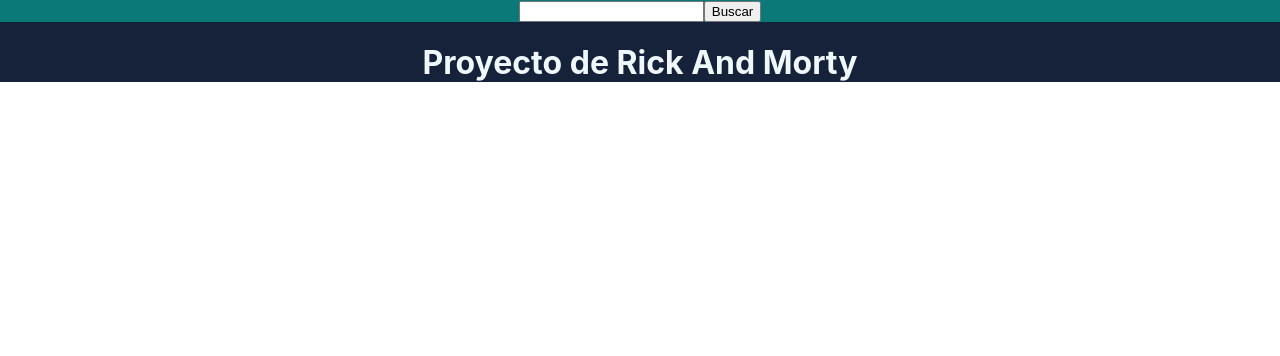
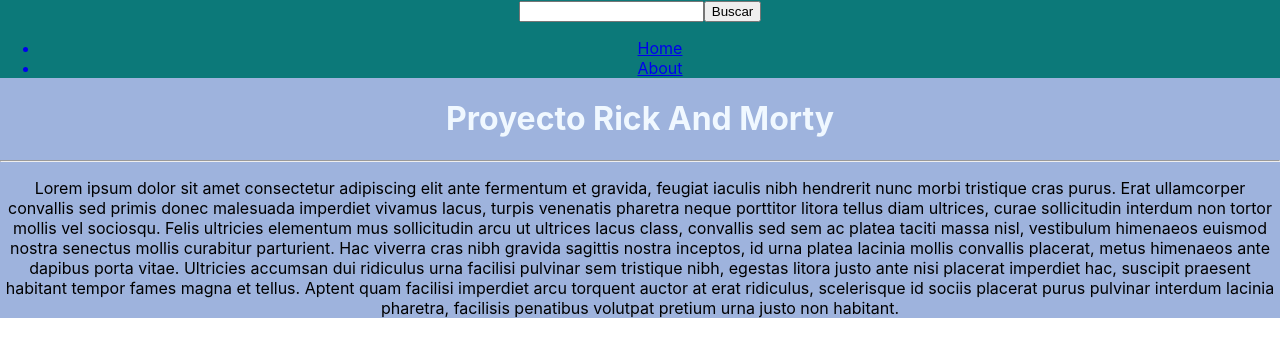
Before and after one commit to Lautaro261/rick-and-morty, a React (Create React App) app: page /about in a window 1280 px wide. Shown: the top 356 px of the page. Built offline with nearby package versions, Linux system fonts and the light colour scheme.

Commit message:
va tomando forma el proyecto

```diff
--- a/package.json
+++ b/package.json
@@ -8,6 +8,7 @@
     "@testing-library/user-event": "^13.5.0",
     "react": "^18.2.0",
     "react-dom": "^18.2.0",
+    "react-router-dom": "^6.9.0",
     "react-scripts": "5.0.1",
     "web-vitals": "^2.1.4"
   },
--- a/src/App.js
+++ b/src/App.js
@@ -1,48 +1,70 @@
-import style from './App.module.css'
-import Cards from './components/Cards/Cards.jsx'
-import Navbar from './components/Nav/Nav.jsx';
-import { useState } from 'react';
+import { Route, Routes } from "react-router-dom";
+import { useState } from "react";
+import style from "./App.module.css";
+import Cards from "./components/Cards/Cards.jsx";
+import Navbar from "./components/Nav/Navbar.jsx";
+import About from "./components/About/About.jsx";
+import Detail from "./components/Detail/Detail.jsx";
+
 /* import characters from './data.js'; */
 
+
+
+
+
+
 function App() {
-  const [characters, setCharacters] = useState([])
 
-  const onSearchBar = (character)=>{
-    console.log('SOY ONSEARCHBAR me estoy ejecutando')
+
+  const [characters, setCharacters] = useState([]);
+
+
+
+  const onSearchBar = (character) => {
+    console.log("SOY ONSEARCHBAR me estoy ejecutando");
     fetch(`https://rickandmortyapi.com/api/character/${character}`)
       .then((response) => response.json())
       .then((data) => {
-         if (data.name) {
-          console.log(data)
-            setCharacters((oldChars) => [...oldChars, data]);
-         } else {
-            window.alert('No hay personajes con ese ID');
-         }
+        if (data.name && !characters.find((char) => char.id === data.id)) {
+          console.log(data);
+          setCharacters((oldChars) => [...oldChars, data]);
+        } else {
+          window.alert("No hay personajes con ese ID");
+        }
       });
-  }
+  };
 
-  const onClose =(id)=>{
-    console.log('ONCLOSE me estoy ejecutando')
-    setCharacters(characters.filter((char)=> char.id!==id))
-  }
+
+
+  const onClose = (id) => {
+    console.log("ONCLOSE me estoy ejecutando");
+    setCharacters(characters.filter((char) => char.id !== id));
+  };
+
+
+
+
 
   return (
     <div className={style.App}>
 
-      <Navbar onSearchBar={onSearchBar}/>
-      <h1>Proyecto de Rick And Morty</h1>
 
-      <Cards
-      onClose={onClose}
-      characters={characters}/>
+      <Navbar onSearchBar={onSearchBar} />
+      <Routes>
+        <Route path="/home" element={<Cards onClose={onClose} characters={characters}/>}/>
+        <Route path="/about" element={<About/>}/>
+        <Route path="/detail/:detailId" element={<Detail/>}/>
+      </Routes>
 
       {/* <SearchBar onSearch={(characterId)=>{window.alert(characterId)}} /> */}
       {/* Search  recibe una props con una funcion alert con el id del personaje */}
-
 
 
     </div>
   );
 }
 
+
+
+
 export default App;
--- a/src/App.module.css
+++ b/src/App.module.css
@@ -1,6 +1,6 @@
 .App {
   text-align: center;
-  background-color: #16223a;
+  background-color: #9eb3dd;
 }
 
 h1{
--- /dev/null
+++ b/src/components/About/About.jsx
@@ -0,0 +1,30 @@
+export default function About(){
+
+
+    return(
+        <div>
+             <h1>Proyecto Rick And Morty</h1>
+             <hr/>
+             <p>
+                Lorem ipsum dolor sit amet consectetur adipiscing elit ante fermentum et gravida,
+                feugiat iaculis nibh hendrerit nunc morbi tristique cras purus.
+                Erat ullamcorper convallis sed primis donec malesuada imperdiet vivamus lacus,
+                turpis venenatis pharetra neque porttitor litora tellus diam ultrices,
+                curae sollicitudin interdum non tortor mollis vel sociosqu.
+                Felis ultricies elementum mus sollicitudin arcu ut ultrices lacus class,
+                convallis sed sem ac platea taciti massa nisl, vestibulum himenaeos euismod nostra senectus mollis curabitur parturient.
+                Hac viverra cras nibh gravida sagittis nostra inceptos,
+                id urna platea lacinia mollis convallis placerat,
+                metus himenaeos ante dapibus porta vitae.
+
+                Ultricies accumsan dui ridiculus urna facilisi pulvinar sem tristique nibh,
+                egestas litora justo ante nisi placerat imperdiet hac,
+                suscipit praesent habitant tempor fames magna et tellus.
+                Aptent quam facilisi imperdiet arcu torquent auctor at erat ridiculus,
+                scelerisque id sociis placerat purus pulvinar interdum lacinia pharetra,
+                facilisis penatibus volutpat pretium urna justo non habitant.
+                </p>
+        </div>
+
+    )
+    }
--- a/src/components/Card/Card.jsx
+++ b/src/components/Card/Card.jsx
@@ -1,4 +1,5 @@
-import style from './Card.module.css'
+import style from './Card.module.css';
+import {Link} from "react-router-dom";
 
 export default function Card (props){
 
@@ -6,7 +7,9 @@ export default function Card (props){
     return(
         <div className={style.divPrincipal}>
             <button className={style.botonCruz} onClick={()=> props.onClose(props.id)}>X</button>
-            <p>{props.name}</p>
+            <Link to={`/detail/${props.id}`}>
+              <p>{props.name}</p>
+            </Link>
             <p>{props.species}</p>
             <p>{props.gender}</p>
             <p>{props.id}</p>
--- /dev/null
+++ b/src/components/Detail/Detail.jsx
@@ -0,0 +1,52 @@
+import { useParams } from "react-router-dom";
+import { useState, useEffect } from "react";
+
+export default function Detail(){
+
+    const { detailId } = useParams()
+    const [character, setCharacter] = useState({})
+
+    useEffect(() => {
+        fetch(`https://rickandmortyapi.com/api/character/${detailId}`)
+          .then((response) => response.json())
+          .then((char) => {
+            if (char.name) {
+              setCharacter(char);
+            } else {
+              window.alert("No hay personajes con ese ID");
+            }
+          })
+          .catch((err) => {
+            window.alert("No hay personajes con ese ID");
+          });
+        return setCharacter({});
+      }, [detailId]);
+
+
+    return(
+        <div>
+            {character.origin?(
+                <div>
+                    <p>{character.name}</p>
+                    <p>{character.status}</p>
+                    <p>{character.species}</p>
+                    <p>{character.gender}</p>
+                    <p>{character.origin.name}</p>
+                  <img src={character.image} alt="img"/>
+                </div>
+            ):(
+                <h3>Cargando...</h3>
+            )}
+
+        </div>
+    )
+}
+
+
+/*
+    Name
+    Status
+    Specie
+    Gender
+    Origin
+    Image */
--- a/src/components/Nav/Nav.jsx
+++ /dev/null
@@ -1,10 +0,0 @@
-import SearchBar from "../SearchBar/SearchBar.jsx";
-import style from "./Nav.module.css"
-
-export default function Navbar (props){
-    return(
-        <div className={style.navbar}>
-            <SearchBar  onSearch={props.onSearchBar}/>
-        </div>
-    )
-}
--- /dev/null
+++ b/src/components/Nav/Navbar.jsx
@@ -0,0 +1,16 @@
+import SearchBar from "../SearchBar/SearchBar.jsx";
+import style from "./Navbar.module.css";
+import {Link} from "react-router-dom";
+
+export default function Navbar (props){
+    return(
+        <div className={style.navbar}>
+            <SearchBar  onSearch={props.onSearchBar}/>
+            <ul>
+                <Link to="/home"><li>Home</li></Link>
+                <Link to="/about"><li>About</li></Link>
+
+            </ul>
+        </div>
+    )
+}
--- a/src/index.js
+++ b/src/index.js
@@ -1,14 +1,16 @@
-import React from 'react';
-import ReactDOM from 'react-dom/client';
-import './index.css';
-import App from './App';
-import reportWebVitals from './reportWebVitals';
+import React from "react";
+import ReactDOM from "react-dom/client";
+import { BrowserRouter } from "react-router-dom";
+import "./index.css";
+import App from "./App";
+import reportWebVitals from "./reportWebVitals";
 
-const root = ReactDOM.createRoot(document.getElementById('root'));
+const root = ReactDOM.createRoot(document.getElementById("root"));
 root.render(
-  <React.StrictMode>
-    <App />
-  </React.StrictMode>
+  <BrowserRouter>
+    <App/>
+  </BrowserRouter>
+
 );
 
 // If you want to start measuring performance in your app, pass a function
```
Also changed, not shown: src/components/Nav/Navbar.module.css (renamed from src/components/Nav/Nav.module.css), 1 other file (tests, documents, lock files or other folders).
